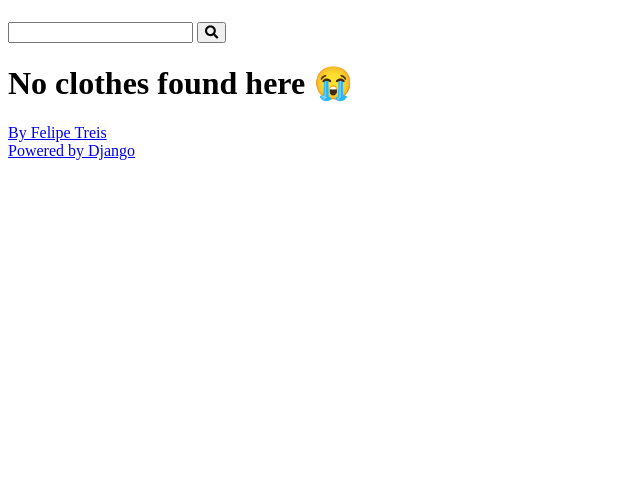
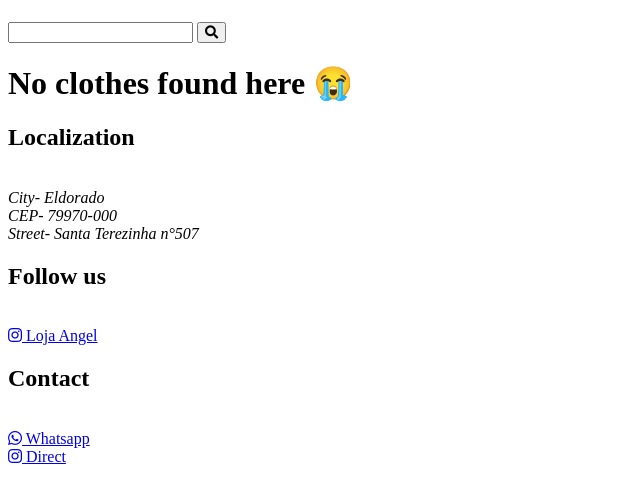
Before and after one commit to FelipeTreis/angel_store, a Django app: page / in a window 1280 px wide. Shown: the part 58-561 px from the top of the page, without its empty margins (0-640 px from the left). Run offline with Django 4.2, Linux system fonts and the light colour scheme; data that the repository does not hold is empty.

Commit message:
Adjusting css and creating new elements

```diff
--- a/angel/templates/angel/partials/footer.html
+++ b/angel/templates/angel/partials/footer.html
@@ -1,10 +1,21 @@
 <footer class="main-footer">
-    <div class="developer">
-        <a href="https://www.linkedin.com/in/felipe-treis-482130239/" target="_blank" rel="noreferrer noopener">By
-            Felipe Treis</a>
+    <div class="main-logo-text">
+        <h2>Localization</h2><br>
+        <address>City- Eldorado<br>CEP- 79970-000<br>Street- Santa Terezinha n°507</address>
     </div>
 
-    <div class="powered">
-        <a href="https://www.djangoproject.com/" target="_blank" rel="noreferrer noopener">Powered by Django</a>
+    <div class="main-logo-text">
+        <h2>Follow us</h2><br>
+        <a href="https://www.instagram.com/loja_angeel/" target="_blank" rel="noreferrer noopener"><i
+                class="fab fa-instagram"></i> Loja Angel</a>
+    </div>
+
+    <div class="main-logo-text">
+        <h2>Contact</h2><br>
+        <a href="https://wa.me/5567996268679" target="_blank" rel="noreferrer noopener"><i class="fab fa-whatsapp"></i>
+            Whatsapp</a><br>
+        <a href="https://www.instagram.com/direct/t/340282366841710300949128398897259383253" target="_blank"
+            rel="noreferrer noopener"><i class="fab fa-instagram"></i>
+            Direct</a>
     </div>
 </footer>
--- a/base_templates/global/base.html
+++ b/base_templates/global/base.html
@@ -12,7 +12,7 @@
     {% include 'angel/partials/search.html' %}
 
     <main class="main-content-container">
-        <div class="main-content main-content-list container">
+        <div class="main-content container">
             {% block content %}{% endblock content %}
         </div>
     </main>
```
Also changed, not shown: angel/templates/angel/partials/piece.html (+8 -7 lines).
